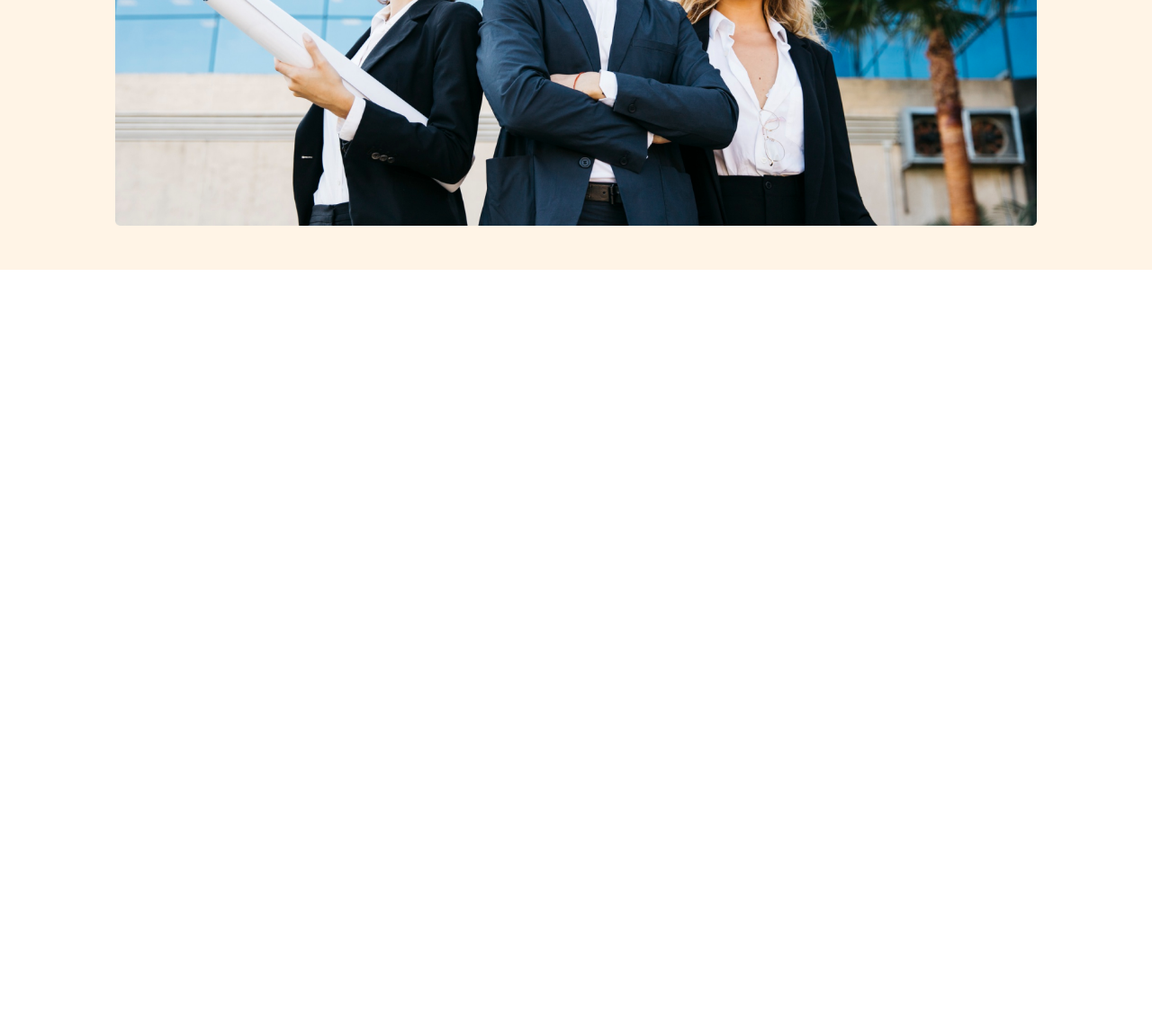
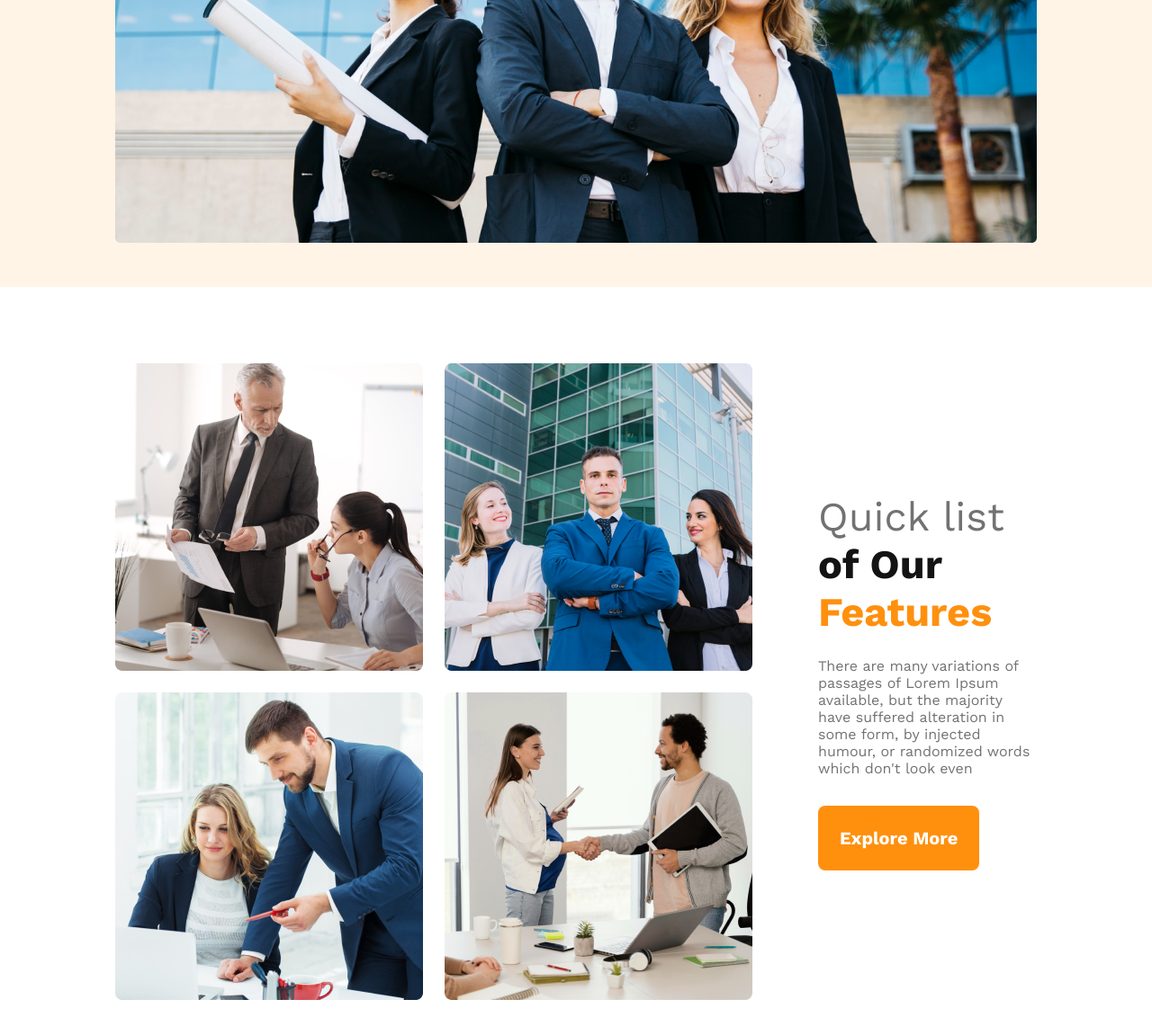
Before and after one commit to Mojaer/PGHero-assignment-2, a plain HTML site: page index.html in a window 1280 px wide. Shown: the part 809-1960 px from the top of the page at 90% size. Before the commit the page ends 1109 px from the top, so only its background shows below. Drawn offline with nearby package versions, Linux system fonts and the light colour scheme.

Commit message:
feature list committed

```diff
--- a/index.html
+++ b/index.html
@@ -25,15 +25,42 @@
         <h1 class="banner-tittle">Brand New</h1>
         <h1 class="banner-tittle">Group of Architects</h1>
         <p class="banner-paragraph">
-          There are many variations of passages of Lorem Ipsum available, but
-          the majority have suffered alteration in some form, by injected
-          humour, or randomized words which don't look even
+          Project kickoff is an exciting time. Finally, after diligently
+          comparing vendors, weighing options, and getting the paperwork
+          approved, it’s time for your platform to take shape, for your idea to
+          come to fruition.
         </p>
         <button class="btn-orange">Explore More</button>
         <img src="./images/banner.png" alt="" />
       </section>
     </header>
-    <main></main>
+    <main>
+      <!-- feature section -----------------------------------------------
+        ------------------------------------------------------------------------------------- -->
+      <section class="feature section">
+        <!-- feature-list------------------------------------------------------------------------- -->
+        <div class="feature-list">
+          <div class="feature-list-images">
+            <img src="./images/team/team1.png" alt="" />
+            <img src="./images/team/team2.png" alt="" />
+            <img src="./images/team/team3.png" alt="" />
+            <img src="./images/team/team4.png" alt="" />
+          </div>
+          <article class="feature-list-article">
+            <h3 class="feature-list-head">Quick list <span>of Our</span></h3>
+            <h3 class="feature-list-tail">Features</h3>
+            <p class="feature-list-paragraph">
+              There are many variations of passages of Lorem Ipsum available,
+              but the majority have suffered alteration in some form, by
+              injected humour, or randomized words which don't look even
+            </p>
+            <button class="btn-orange">Explore More</button>
+          </article>
+        </div>
+        <!-- Love and enjoy feature------------------------------------------------------------- -->
+        <div class="love-feature"></div>
+      </section>
+    </main>
     <footer></footer>
   </body>
 </html>
--- a/styles/styles.css
+++ b/styles/styles.css
@@ -59,8 +59,8 @@ header nav .nav-list {
 
 .btn-orange {
     display: block;
-    margin: auto auto 50px auto;
     padding: 24px;
+    margin: auto;
     color: #FFFFFF;
     background: #FF900E;
     border: none;
@@ -71,5 +71,55 @@ header nav .nav-list {
 
 .banner img {
     width: 80%;
-    margin-bottom: 45px;
+    margin: 50px auto 45px auto;
 }
+
+/*---------- feature list ---------------------------------------------------------------
+------------------------------ */
+.feature-list {
+    display: flex;
+    gap: 73px;
+    align-items: center;
+    width: 80%;
+    margin: 85px auto;
+}
+
+.feature-list .feature-list-images {
+    display: grid;
+    grid-template-columns: repeat(2, 1fr);
+    grid-gap: 24px;
+    margin: auto .18% auto .18% auto;
+
+}
+
+article .feature-list-head {
+    font-weight: 500;
+    font-size: 45px;
+    color: #727272;
+}
+
+article .feature-list-head span {
+    font-weight: 700;
+    font-size: 45px;
+    color: #131313;
+}
+
+article .feature-list-tail {
+    font-weight: 700;
+    font-size: 45px;
+    color: #FF900E;
+    margin-bottom: 24px;
+}
+
+.feature-list-paragraph {
+    font-weight: 400;
+    font-size: 16px;
+    color: #727272;
+    margin-bottom: 32px;
+}
+
+.feature-list-article .btn-orange {
+    margin-left: 0px;
+}
+
+/* Love and enjoy feature----------------------------------------------------------------- */
```
Also changed, not shown: images/team/team1.png (renamed from images/team1.png), images/team/team2.png (renamed from images/team2.png), images/team/team3.png (renamed from images/team3.png), images/team/team4.png (renamed from images/team4.png).
